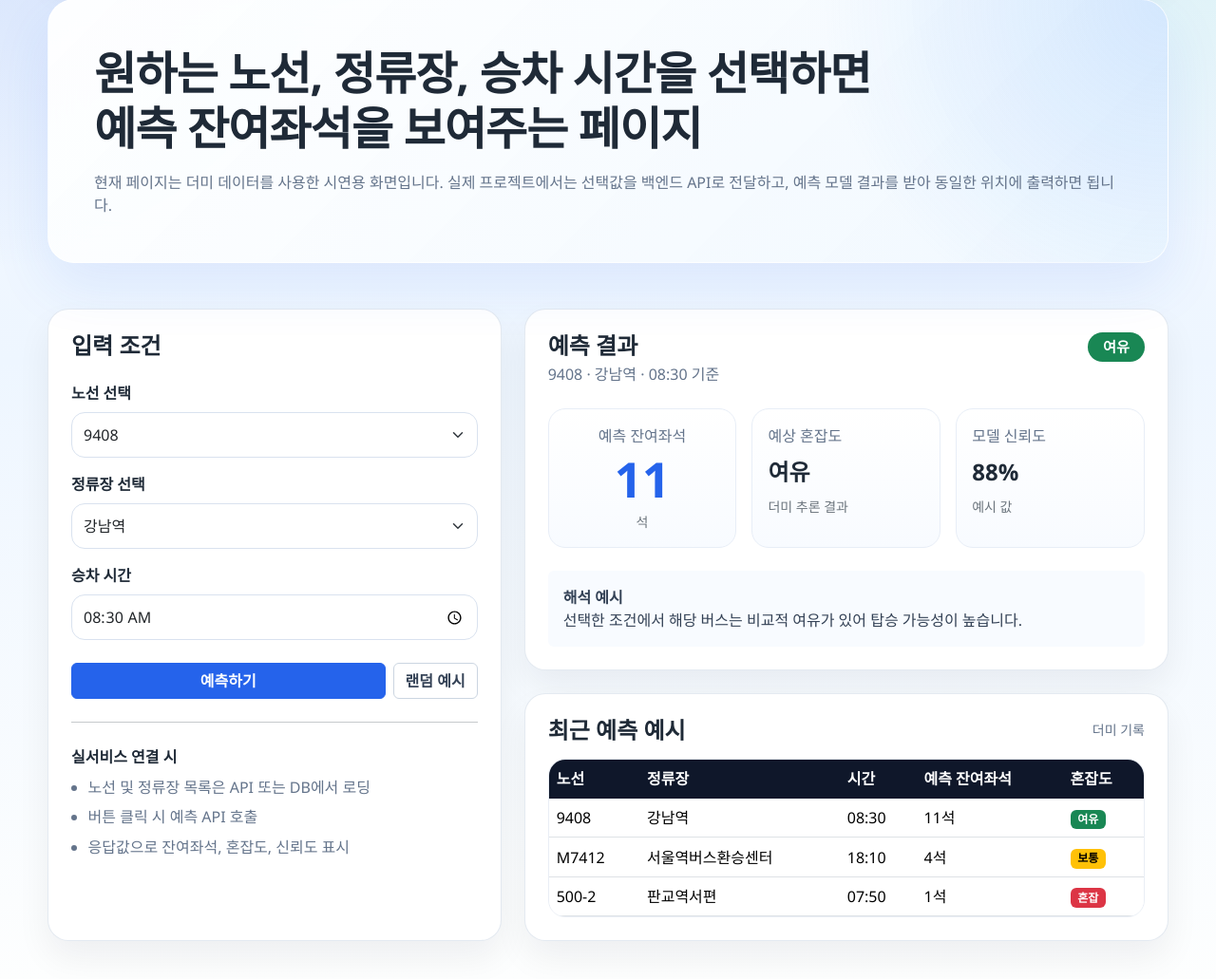
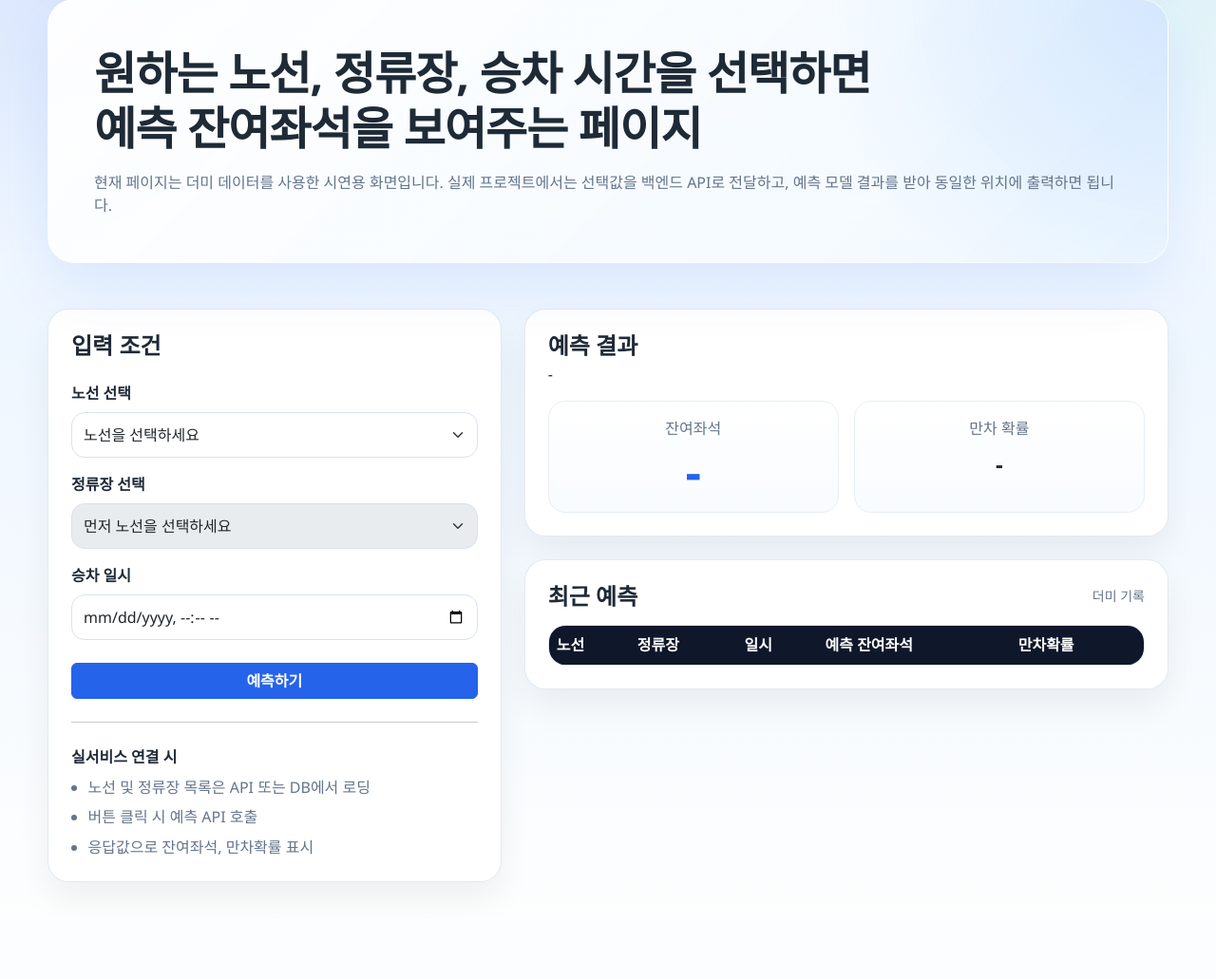
Before and after one commit to upstar9898/tomorrow_bus, a Django app: page /service1/ in a window 1280 px wide. Shown: the part 131-1162 px from the top of the page at 95% size. After the commit the page ends 1060 px from the top, so only its background shows below. Run offline with Django 5.2, Linux system fonts and the light colour scheme; tables that the repository leaves empty hold one stand-in row (values such as "Sample post"); lists and menus that the app fills with data are empty.

Commit message:
feat : 더미 서비스를 연결하여 출력해주고 최근 예측까지 보여주는 기능 구현 (localStorage는 적용하지 않음)

```diff
--- a/templates/service1.html
+++ b/templates/service1.html
@@ -39,11 +39,12 @@
         margin-bottom: 0;
     }
 
-    .info-list li + li {
+    .info-list li+li {
         margin-top: 0.45rem;
     }
 
     @media (max-width: 991px) {
+
         .service-hero .card-body,
         .section-card .card-body {
             padding: 1.25rem !important;
@@ -78,29 +79,32 @@
                     <h2 class="h4 fw-bold mb-4">입력 조건</h2>
 
                     <form id="predictForm" class="row g-3">
+                        {% csrf_token %}
+
                         <div class="col-12">
                             <label for="routeSelect" class="form-label fw-semibold">노선 선택</label>
                             <select id="routeSelect" class="form-select">
-                                <option value="9408">9408</option>
-                                <option value="500-2">500-2</option>
-                                <option value="M7412">M7412</option>
-                                <option value="1111">1111</option>
+                                <option value="">노선을 선택하세요</option>
+                                {% for route in routes %}
+                                <option value="{{ route.routeId }}">{{ route.routeName }}</option>
+                                {% endfor %}
                             </select>
                         </div>
 
                         <div class="col-12">
                             <label for="stationSelect" class="form-label fw-semibold">정류장 선택</label>
-                            <select id="stationSelect" class="form-select"></select>
+                            <select id="stationSelect" class="form-select" disabled>
+                                <option value="">먼저 노선을 선택하세요</option>
+                            </select>
                         </div>
 
                         <div class="col-12">
-                            <label for="rideTime" class="form-label fw-semibold">승차 시간</label>
-                            <input id="rideTime" type="time" class="form-control" value="08:30">
+                            <label for="rideDateTime" class="form-label fw-semibold">승차 일시</label>
+                            <input id="rideDateTime" type="datetime-local" class="form-control">
                         </div>
 
                         <div class="col-12 d-grid d-sm-flex gap-2 pt-2">
                             <button type="submit" class="btn btn-primary flex-fill">예측하기</button>
-                            <button type="button" id="randomBtn" class="btn btn-outline-secondary">랜덤 예시</button>
                         </div>
                     </form>
 
@@ -111,7 +115,7 @@
                         <ul class="info-list soft-note">
                             <li>노선 및 정류장 목록은 API 또는 DB에서 로딩</li>
                             <li>버튼 클릭 시 예측 API 호출</li>
-                            <li>응답값으로 잔여좌석, 혼잡도, 신뢰도 표시</li>
+                            <li>응답값으로 잔여좌석, 만차확률 표시</li>
                         </ul>
                     </div>
                 </div>
@@ -121,44 +125,25 @@
         <div class="col-12 col-xl-7">
             <div class="section-card mb-4">
                 <div class="card-body p-4 p-lg-4">
-                    <div class="d-flex justify-content-between align-items-start flex-wrap gap-2 mb-4">
-                        <div>
-                            <h2 class="h4 fw-bold mb-1">예측 결과</h2>
-                            <div class="soft-note" id="resultSummary">9408 · 강남역 · 08:30 기준</div>
-                        </div>
-                        <span class="badge text-bg-success rounded-pill px-3 py-2 result-badge" id="crowdBadge">여유</span>
+                    <div class="mb-3">
+                        <h2 class="h4 fw-bold mb-1">예측 결과</h2>
+                        <div id="resultSummary">-</div>
                     </div>
 
-                    <div class="row g-3 mb-4">
-                        <div class="col-12 col-md-4">
+                    <div class="row g-3">
+                        <div class="col-6">
                             <div class="metric-box text-center">
-                                <div class="soft-note mb-2">예측 잔여좌석</div>
-                                <div class="seat-number" id="seatPrediction">11</div>
-                                <div class="small text-secondary mt-2">석</div>
+                                <div class="soft-note mb-2">잔여좌석</div>
+                                <div class="seat-number" id="seatPrediction">-</div>
                             </div>
                         </div>
 
-                        <div class="col-12 col-md-4">
-                            <div class="metric-box">
-                                <div class="soft-note mb-2">예상 혼잡도</div>
-                                <div class="fs-4 fw-bold" id="crowdText">여유</div>
-                                <div class="small text-secondary mt-2">더미 추론 결과</div>
+                        <div class="col-6">
+                            <div class="metric-box text-center">
+                                <div class="soft-note mb-2">만차 확률</div>
+                                <div class="fs-4 fw-bold" id="fullProb">-</div>
                             </div>
                         </div>
-
-                        <div class="col-12 col-md-4">
-                            <div class="metric-box">
-                                <div class="soft-note mb-2">모델 신뢰도</div>
-                                <div class="fs-4 fw-bold" id="confidenceText">88%</div>
-                                <div class="small text-secondary mt-2">예시 값</div>
-                            </div>
-                        </div>
-                    </div>
-
-                    <div class="alert border-0 mb-0" style="background:#f8fbff; color:#334155;">
-                        <strong>해석 예시</strong><br>
-                        선택한 조건에서 해당 버스는
-                        <span id="interpretationText">비교적 여유가 있어 탑승 가능성이 높습니다.</span>
                     </div>
                 </div>
             </div>
@@ -166,7 +151,7 @@
             <div class="section-card">
                 <div class="card-body p-4 p-lg-4">
                     <div class="d-flex justify-content-between align-items-center flex-wrap gap-2 mb-3">
-                        <h2 class="h4 fw-bold mb-0">최근 예측 예시</h2>
+                        <h2 class="h4 fw-bold mb-0">최근 예측</h2>
                         <span class="soft-note small">더미 기록</span>
                     </div>
 
@@ -176,33 +161,12 @@
                                 <tr>
                                     <th>노선</th>
                                     <th>정류장</th>
-                                    <th>시간</th>
+                                    <th>일시</th>
                                     <th>예측 잔여좌석</th>
-                                    <th>혼잡도</th>
+                                    <th>만차확률</th>
                                 </tr>
                             </thead>
                             <tbody id="historyTable">
-                                <tr>
-                                    <td>9408</td>
-                                    <td>강남역</td>
-                                    <td>08:30</td>
-                                    <td>11석</td>
-                                    <td><span class="badge text-bg-success">여유</span></td>
-                                </tr>
-                                <tr>
-                                    <td>M7412</td>
-                                    <td>서울역버스환승센터</td>
-                                    <td>18:10</td>
-                                    <td>4석</td>
-                                    <td><span class="badge text-bg-warning">보통</span></td>
-                                </tr>
-                                <tr>
-                                    <td>500-2</td>
-                                    <td>판교역서편</td>
-                                    <td>07:50</td>
-                                    <td>1석</td>
-                                    <td><span class="badge text-bg-danger">혼잡</span></td>
-                                </tr>
                             </tbody>
                         </table>
                     </div>
@@ -215,93 +179,145 @@
 
 {% block extra_script %}
 <script>
-    const stationMap = {
-        "9408": ["강남역", "양재역", "서울역버스환승센터", "신논현역"],
-        "500-2": ["판교역서편", "서현역", "야탑역", "모란역"],
-        "M7412": ["서울역버스환승센터", "광화문", "합정역", "일산동구청"],
-        "1111": ["수유역", "미아사거리", "길음역", "종로5가"]
-    };
-
-    const dummyPredictions = {
-        "9408|강남역|08:30": { seats: 11, crowd: "여유", confidence: 88 },
-        "9408|양재역|18:20": { seats: 3, crowd: "보통", confidence: 81 },
-        "500-2|판교역서편|07:50": { seats: 1, crowd: "혼잡", confidence: 91 },
-        "M7412|서울역버스환승센터|18:10": { seats: 4, crowd: "보통", confidence: 84 },
-        "1111|수유역|09:00": { seats: 9, crowd: "여유", confidence: 86 }
-    };
-
+    // 쿠키 가져오기
+    function getCookie(name) {
+        let cookieValue = null;
+        if (document.cookie && document.cookie !== "") {
+            const cookies = document.cookie.split(";");
+            for (let cookie of cookies) {
+                cookie = cookie.trim();
+                if (cookie.startsWith(name + "=")) {
+                    cookieValue = decodeURIComponent(cookie.slice(name.length + 1));
+                    break;
+                }
+            }
+        }
+        return cookieValue;
+    }
+    // 필요한 변수 정의, html에서 가져옴
     const routeSelect = document.getElementById("routeSelect");
     const stationSelect = document.getElementById("stationSelect");
-    const rideTime = document.getElementById("rideTime");
     const predictForm = document.getElementById("predictForm");
-    const randomBtn = document.getElementById("randomBtn");
+    const rideDateTime = document.getElementById("rideDateTime");
 
-    function updateStationOptions() {
-        const selectedRoute = routeSelect.value;
-        const stations = stationMap[selectedRoute] || [];
-        stationSelect.innerHTML = "";
+    // 노선 선택 시 정류장 불러오기
+    routeSelect.addEventListener("change", async function () {
+        const routeId = this.value;
 
-        stations.forEach((station) => {
-            const option = document.createElement("option");
-            option.value = station;
-            option.textContent = station;
-            stationSelect.appendChild(option);
-        });
-    }
+        stationSelect.innerHTML = `<option value="">정류장을 불러오는 중...</option>`;
+        stationSelect.disabled = true;
 
-    function getCrowdMeta(crowd) {
-        if (crowd === "혼잡") {
-            return {
-                badgeClass: "text-bg-danger",
-                text: "좌석이 거의 없거나 매우 혼잡한 상태로 예측됩니다."
-            };
+        if (!routeId) {
+            stationSelect.innerHTML = `<option value="">먼저 노선을 선택하세요</option>`;
+            return;
         }
-        if (crowd === "보통") {
-            return {
-                badgeClass: "text-bg-warning",
-                text: "탑승은 가능하지만 좌석 여유가 크지 않을 수 있습니다."
-            };
+
+        try {
+            const response = await fetch(`/ajax/stations/?routeId=${encodeURIComponent(routeId)}`);
+            const result = await response.json();
+
+            if (!response.ok || !result.success) {
+                stationSelect.innerHTML = `<option value="">정류장 조회 실패</option>`;
+                return;
+            }
+
+            const stations = result.stations;
+
+            if (stations.length === 0) {
+                stationSelect.innerHTML = `<option value="">정류장이 없습니다</option>`;
+                return;
+            }
+
+            let options = `<option value="">정류장을 선택하세요</option>`;
+            for (const station of stations) {
+                const label = station.arsId
+                    ? `${station.stationName} (${station.arsId})`
+                    : station.stationName;
+
+                options += `<option value="${station.stationId}">${label}</option>`;
+            }
+
+            stationSelect.innerHTML = options;
+            stationSelect.disabled = false;
+        } catch (error) {
+            stationSelect.innerHTML = `<option value="">정류장 조회 실패</option>`;
         }
-        return {
-            badgeClass: "text-bg-success",
-            text: "비교적 여유가 있어 탑승 가능성이 높습니다."
-        };
-    }
+    });
 
-    function fallbackPrediction(timeValue) {
-        const [hour, minute] = timeValue.split(":").map(Number);
-        const total = hour * 60 + minute;
+    // 제출 버튼
+    predictForm.addEventListener("submit", async function (e) {
+        e.preventDefault();
 
-        if ((total >= 420 && total <= 540) || (total >= 1050 && total <= 1170)) {
-            return { seats: 2, crowd: "혼잡", confidence: 79 };
+        const routeId = routeSelect.value;
+        const stationId = stationSelect.value;
+        const dateTime = rideDateTime.value;
+
+        if (!routeId || !stationId || !dateTime) {
+            alert("노선, 정류장, 승차 일시를 모두 선택하세요.");
+            return;
         }
-        if ((total >= 540 && total <= 600) || (total >= 990 && total <= 1050)) {
-            return { seats: 5, crowd: "보통", confidence: 82 };
+
+        const routeName = routeSelect.options[routeSelect.selectedIndex].text;
+        const stationName = stationSelect.options[stationSelect.selectedIndex].text;
+
+        document.getElementById("resultSummary").textContent = "예측 중...";
+        document.getElementById("seatPrediction").textContent = "-";
+        document.getElementById("fullProb").textContent = "-";
+
+        try {
+            const response = await fetch("/ajax/predict/", {
+                method: "POST",
+                headers: {
+                    "Content-Type": "application/json",
+                    "X-CSRFToken": getCookie("csrftoken"),
+                },
+                body: JSON.stringify({
+                    routeId: routeId,
+                    stationId: stationId,
+                    date_time: dateTime
+                })
+            });
+
+            const result = await response.json();
+
+            if (!response.ok || !result.success) {
+                alert(result.error || "예측 요청에 실패했습니다.");
+                return;
+            }
+
+            renderResult(routeName, stationName, result);
+
+        } catch (error) {
+            alert("서버 요청 중 오류가 발생했습니다.");
         }
-        return { seats: 10, crowd: "여유", confidence: 85 };
-    }
+    });
 
-    function renderResult(route, station, timeValue, result) {
-        const crowdMeta = getCrowdMeta(result.crowd);
 
-        document.getElementById("resultSummary").textContent = `${route} · ${station} · ${timeValue} 기준`;
-        document.getElementById("seatPrediction").textContent = result.seats;
-        document.getElementById("crowdText").textContent = result.crowd;
-        document.getElementById("confidenceText").textContent = `${result.confidence}%`;
-        document.getElementById("interpretationText").textContent = crowdMeta.text;
+    function renderResult(routeName, stationName, result) {
 
-        const badge = document.getElementById("crowdBadge");
-        badge.className = `badge rounded-pill px-3 py-2 result-badge ${crowdMeta.badgeClass}`;
-        badge.textContent = result.crowd;
+        const data = result.data;
 
+
+        // 예측 결과 갱신
+        document.getElementById("resultSummary").textContent =
+            `${routeName} · ${stationName} · ${data.date_time}`;
+
+        document.getElementById("seatPrediction").textContent =
+            data.remaining_seat;
+
+        document.getElementById("fullProb").textContent =
+            `${(data.full_prob * 100).toFixed(1)}%`;
+
+
+        // 최근 예측 테이블 갱신
         const historyTable = document.getElementById("historyTable");
         const row = document.createElement("tr");
         row.innerHTML = `
-            <td>${route}</td>
-            <td>${station}</td>
-            <td>${timeValue}</td>
-            <td>${result.seats}석</td>
-            <td><span class="badge ${crowdMeta.badgeClass}">${result.crowd}</span></td>
+            <td>${routeName}</td>
+            <td>${stationName}</td>
+            <td>${data.date_time}</td>
+            <td>${data.remaining_seat}석</td>
+            <td>${(data.full_prob * 100).toFixed(1)}%</td>
         `;
         historyTable.prepend(row);
 
@@ -309,37 +325,5 @@
             historyTable.removeChild(historyTable.lastElementChild);
         }
     }
-
-    predictForm.addEventListener("submit", (event) => {
-        event.preventDefault();
-
-        const route = routeSelect.value;
-        const station = stationSelect.value;
-        const timeValue = rideTime.value;
-        const key = `${route}|${station}|${timeValue}`;
-        const result = dummyPredictions[key] || fallbackPrediction(timeValue);
-
-        renderResult(route, station, timeValue, result);
-    });
-
-    randomBtn.addEventListener("click", () => {
-        const routes = Object.keys(stationMap);
-        const route = routes[Math.floor(Math.random() * routes.length)];
-        routeSelect.value = route;
-        updateStationOptions();
-
-        const stations = stationMap[route];
-        const station = stations[Math.floor(Math.random() * stations.length)];
-        stationSelect.value = station;
-
-        const sampleTimes = ["07:50", "08:30", "09:00", "18:10", "18:20", "21:00"];
-        rideTime.value = sampleTimes[Math.floor(Math.random() * sampleTimes.length)];
-
-        predictForm.requestSubmit();
-    });
-
-    routeSelect.addEventListener("change", updateStationOptions);
-
-    updateStationOptions();
 </script>
 {% endblock %}
```
